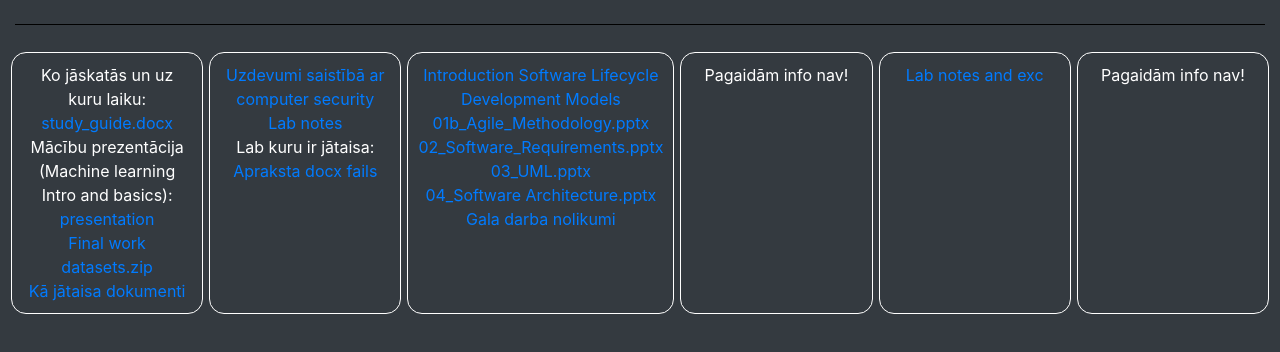
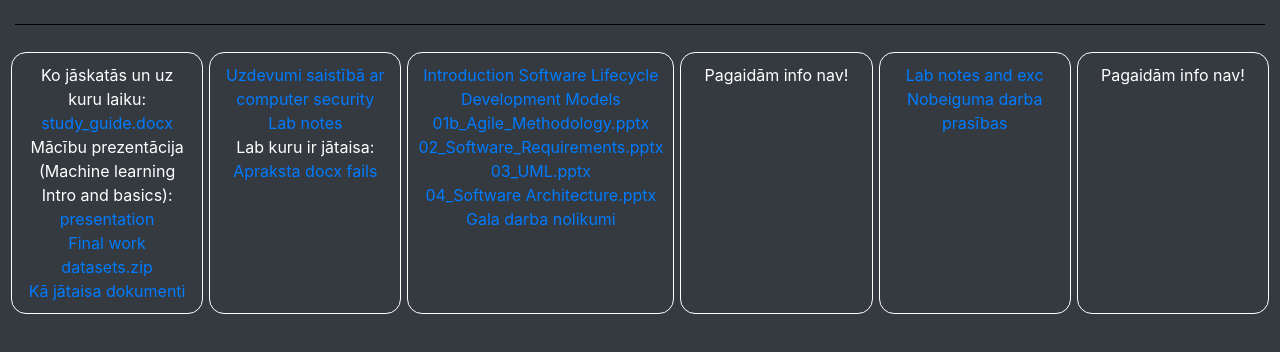
Before and after one commit to Arteitis/Macibas_corfu, a plain HTML site: page index.html in a window 1280 px wide. Shown: the part 222-574 px from the top of the page. Drawn offline with nearby package versions, Linux system fonts and the light colour scheme.

Commit message:
Pievienots jauns links

```diff
--- a/index.html
+++ b/index.html
@@ -72,6 +72,8 @@
             <div class="col gen_text">
                 <!-- Mobile Application development -->
                 <a href="https://github.com/riggas-ionio/mobile-apps/blob/erasmus/mobile_apps__lab_01_js_en.pdf">Lab notes and exc</a>
+                <br>
+                <a href="https://github.com/riggas-ionio/mobile-apps/blob/erasmus/mobile_apps__lab_assignment-2026-27.pdf">Nobeiguma darba prasības</a>
             </div>
             <div class="col gen_text">
                 <!-- Databeses -->
```
